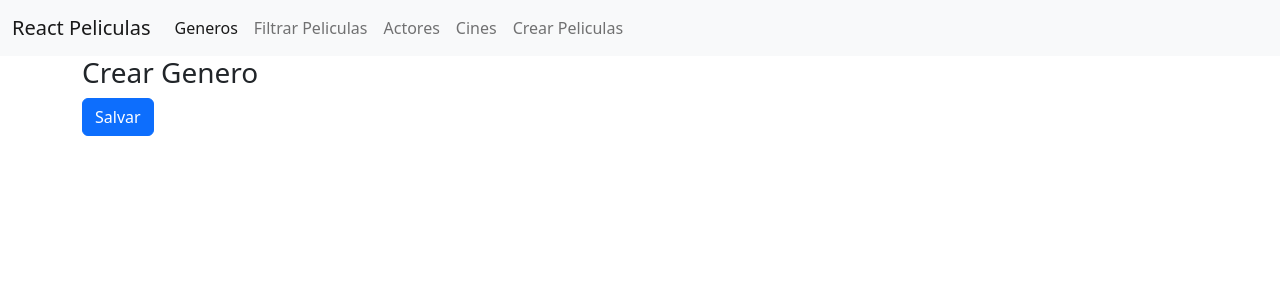
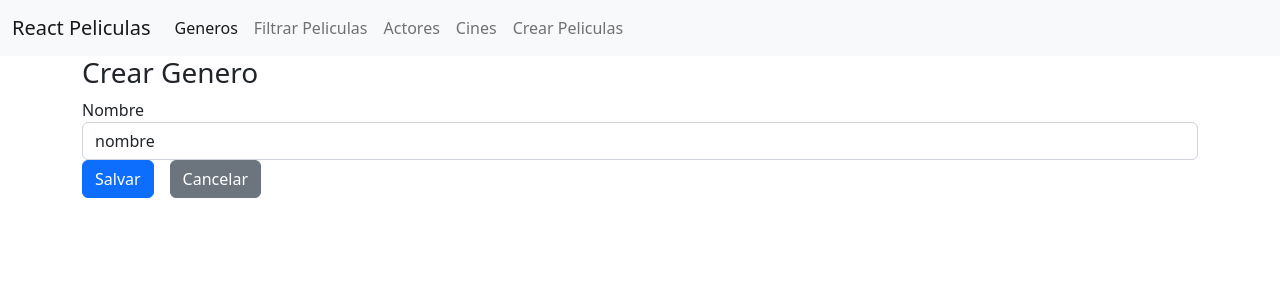
Before and after one commit to eminvrz/curso-React17-ASP.NET5, a React (Create React App) app: page /generos/crear in a window 1280 px wide. Shown: the top 300 px of the page. Built offline with nearby package versions, Linux system fonts and the light colour scheme.

Commit message:
Formulario de Generos

```diff
--- a/package.json
+++ b/package.json
@@ -11,6 +11,7 @@
     "@types/react": "^17.0.48",
     "@types/react-dom": "^18.0.6",
     "bootstrap": "^5.2.0",
+    "formik": "^2.2.6",
     "react": "^17.0.2",
     "react-dom": "^17.0.2",
     "react-router-dom": "5.2",
--- a/src/generos/crearGeneros.tsx
+++ b/src/generos/crearGeneros.tsx
@@ -1,15 +1,34 @@
-import { useHistory } from "react-router-dom";
+import { Field, Form, Formik } from "formik"
+import { Link } from 'react-router-dom'
 import Button from "../utils/Button"
 
 function CrearGenero() {
 
     // UseHistory para poder navegar utilizando codigo de JavaScript
-    const history = useHistory();
+    //const history = useHistory();
 
     return (
         <>
         <h3>Crear Genero</h3>
-        <Button onClick={() => history.push('/generos')}>Salvar</Button>
+
+        <Formik initialValues={{
+            nombre: 'nombre' // palabra por defecto
+        }}
+        onSubmit={values => {
+            console.log(values)
+        }}
+        >
+            <Form>
+                <div className="form-group">
+                    <label htmlFor="nombre">Nombre</label>
+                    <Field name="nombre" className="form-control"/>
+                </div>
+
+                <Button type="submit">Salvar</Button>
+                <Link className="btn btn-secondary" to="/generos">Cancelar</Link>
+            </Form>
+        </Formik>
+
         </>
 
     );
--- a/src/index.css
+++ b/src/index.css
@@ -9,6 +9,10 @@ code {
     font-family: source-code-pro, Menlo, Monaco, Consolas, 'Courier New', monospace;
 }
 
+form > a{
+    margin-left: 1rem;
+}
+
 .rojo {
     color: red;
 }
--- a/src/utils/Button.tsx
+++ b/src/utils/Button.tsx
@@ -1,7 +1,7 @@
 import { ReactElement } from 'react'
 function Button(props: buttonProps) {
     return (
-        <button type='button' className='btn btn-primary'
+        <button type={props.type} className='btn btn-primary'
         onClick={props.onClick}
         >{props.children}</button>
      );
@@ -9,7 +9,12 @@ function Button(props: buttonProps) {
 
 interface buttonProps{
     children: React.ReactNode;
-    onClick(): void;
+    onClick?(): void;
+    type: "button" | "submit"
+}
+
+Button.defaultProps ={
+    type: "button"
 }
 
 export default Button;
```
Also changed, not shown: 1 other file (tests, documents, lock files or other folders).
